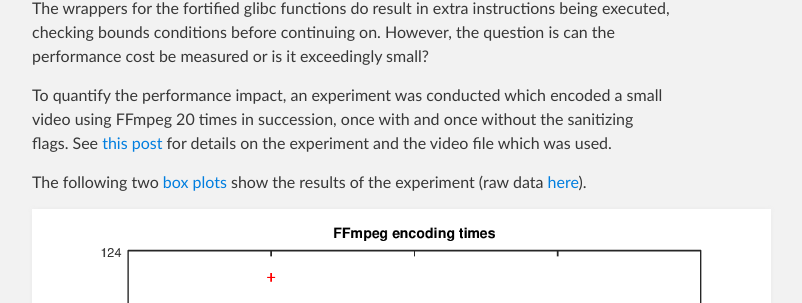
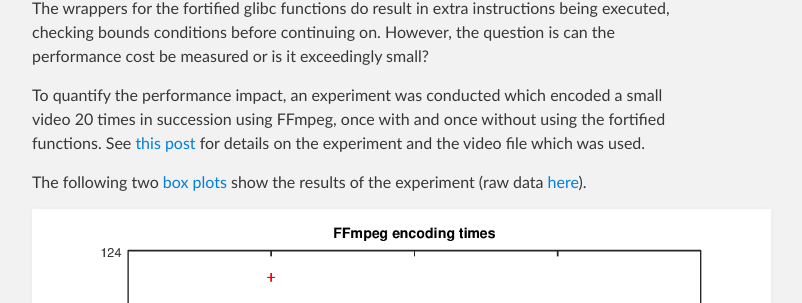
Before and after one commit to zatoichi-engineer/blog, a Jekyll site: the page built from _posts/2017-10-06-fortify-source.md, in a window 1280 px wide and 900 px high, scrolled down 5119 px. Shown: the part 175-478 px from the top of the window, without its empty margins (288-1090 px from the left). Built offline with Jekyll 4.4.1, drawn with Linux system fonts in a browser that asks for light colours.

Commit message:
Rephrase FFmpeg description

```diff
--- a/_posts/2017-10-06-fortify-source.md
+++ b/_posts/2017-10-06-fortify-source.md
@@ -255,9 +255,9 @@ However, the question is can the performance cost be measured or is it
 exceedingly small?
 
 To quantify the performance impact, an experiment was conducted which encoded
-a small video using FFmpeg 20 times in succession, once with and once without
-the sanitizing flags. See [this post]({% post_url 2017-10-04-stack-smashing-protection %}#performance-cost) for details on the experiment and the video file which
-was used.
+a small video 20 times in succession using FFmpeg, once with and once without
+using the fortified functions. See [this post]({% post_url 2017-10-04-stack-smashing-protection %}#performance-cost) for details on the experiment and
+the video file which was used.
 
 The following two [box plots](http://www.physics.csbsju.edu/stats/box2.html)
 show the results of the experiment (raw data [here]({{ "/assets/data/hardening-ffmpeg-data.csv" | absolute_url }})).
```
Also changed, not shown: _posts/2017-10-05-sanitize-object-size.md (+1 -1 lines).
